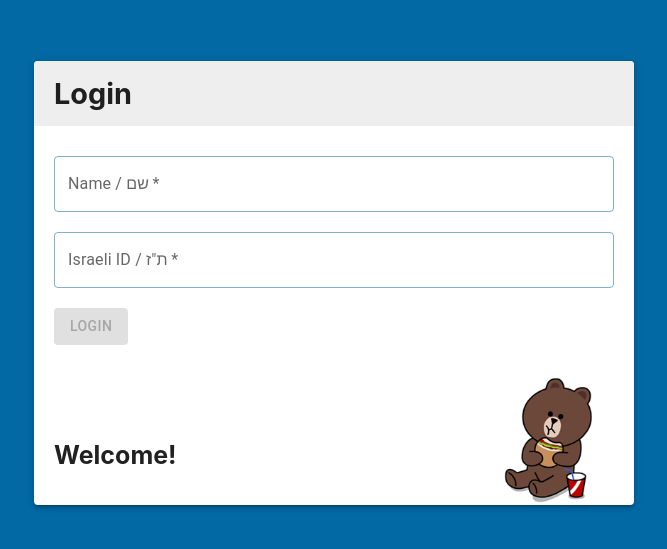
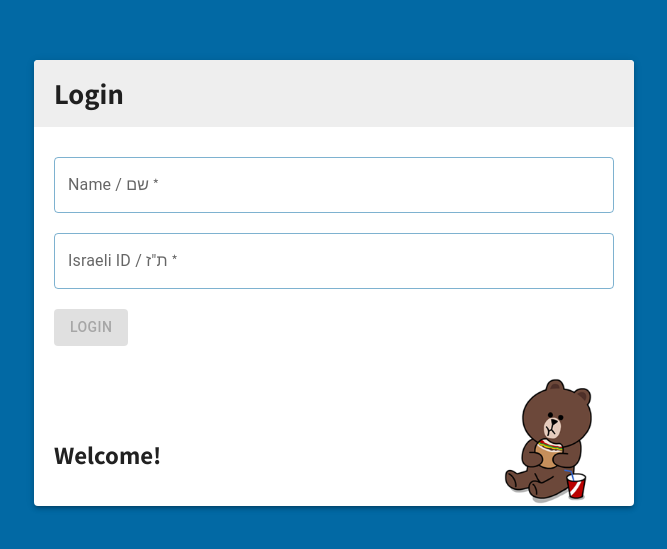
Before and after one commit to Dkhodos/Amazia, a React (Vite) app in the folder client/: page /login in a window 1280 px wide. Shown: the part 117-666 px from the top of the page, without its empty margins (306-973 px from the left). Built offline with nearby package versions, Linux system fonts and the light colour scheme; what use-query-params would draw is missing.

Commit message:
add fonts

```diff
--- a/client/index.html
+++ b/client/index.html
@@ -1,5 +1,8 @@
 <!DOCTYPE html>
 <html lang="en">
+  <link rel="preconnect" href="https://fonts.googleapis.com">
+  <link rel="preconnect" href="https://fonts.gstatic.com" crossorigin>
+  <link href="https://fonts.googleapis.com/css2?family=Assistant:wght@200;300;400;500;600;700;800&display=swap" rel="stylesheet">
   <head>
     <meta charset="UTF-8" />
     <link rel="icon" type="image/svg+xml" href="/src/favicon.svg" />
--- a/client/src/App.css
+++ b/client/src/App.css
@@ -8,3 +8,7 @@
 .MuiTextField-root{
   width: 100%;
 }
+
+body *{
+  font-family: 'Assistant', sans-serif;
+}
--- a/client/src/pages/Start/components/Answers.tsx
+++ b/client/src/pages/Start/components/Answers.tsx
@@ -1,5 +1,4 @@
-import React, {useEffect, useMemo, useState} from "react";
-import shuffleArray from "../../../utils/shuffle";
+import React, {useEffect, useState} from "react";
 import {Paper, Stack} from "@mui/material";
 import styled from "@emotion/styled";
 import clsx from "clsx";
--- a/client/src/pages/Start/components/commonStyle.module.css
+++ b/client/src/pages/Start/components/commonStyle.module.css
@@ -23,6 +23,7 @@
     cursor: pointer;
     font-weight: bold;
     transition:  .2s background-color ease-in-out, transform .5s ease-in-out, opacity .5s ease-in-out !important;
+    text-transform: capitalize;
 }
 
 .answer:hover {
```
